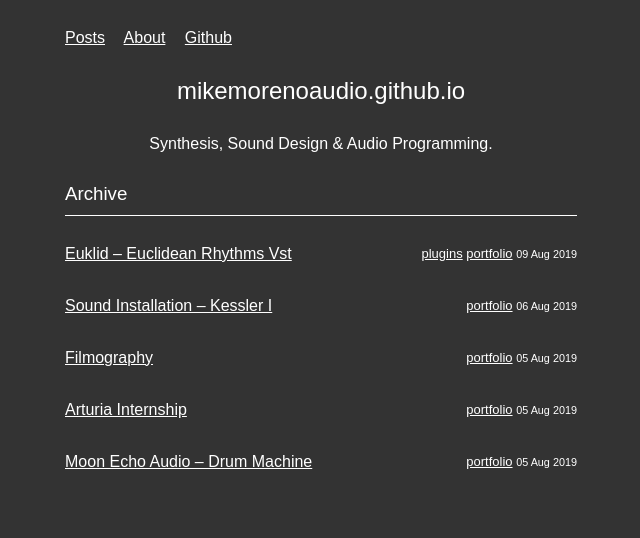
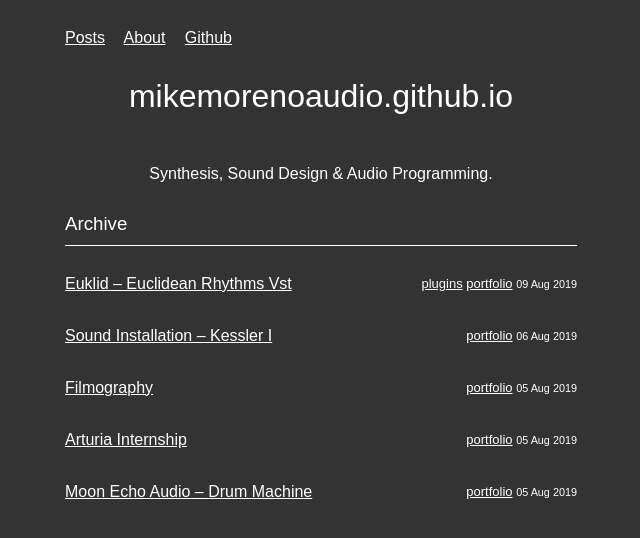
Before and after one commit to MikeMorenoAudio/mikemorenoaudio.github.io, a Jekyll site: the page built from index.html, in a window 1280 px wide. Shown: the top 538 px of the page, without its empty margins (319-959 px from the left). Built offline with Jekyll 4.4.1, drawn with Linux system fonts in a browser that asks for light colours; some web fonts are replaced.

Commit message:
Update header.html

```diff
--- a/_includes/header.html
+++ b/_includes/header.html
@@ -5,7 +5,7 @@
         <a href="https://github.com/MikeMorenoAudio" target="_blank">Github</a>
     </nav>
     <div class="home">
-      <center><p><h2>mikemorenoaudio.github.io</h2></p></center>
-      <p align="center">Synthesis, Sound Design & Audio Programming.</p>
+      <center><p><h1>mikemorenoaudio.github.io</h1><br>
+      Synthesis, Sound Design & Audio Programming.</p></center>
     </div>
 </header>
```
